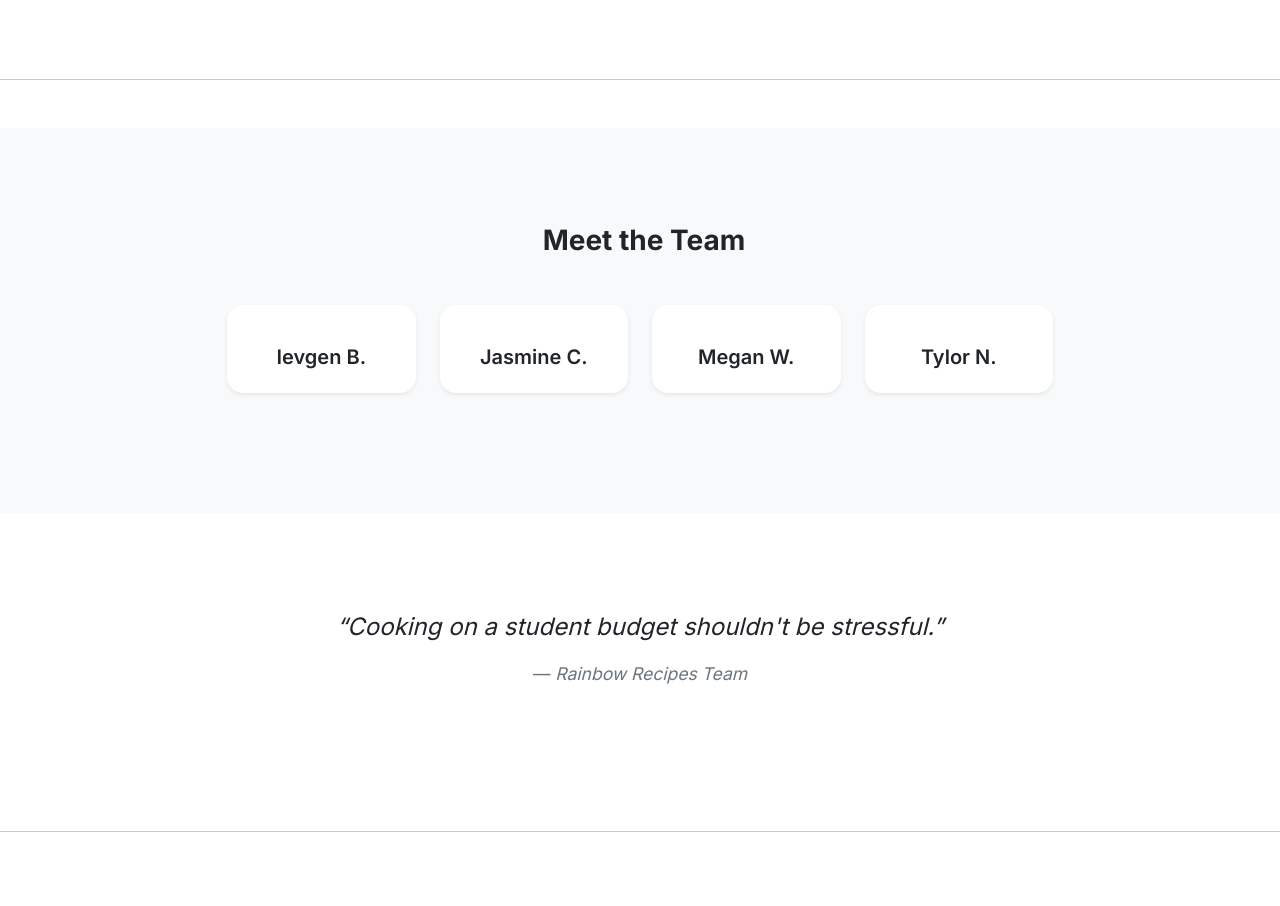
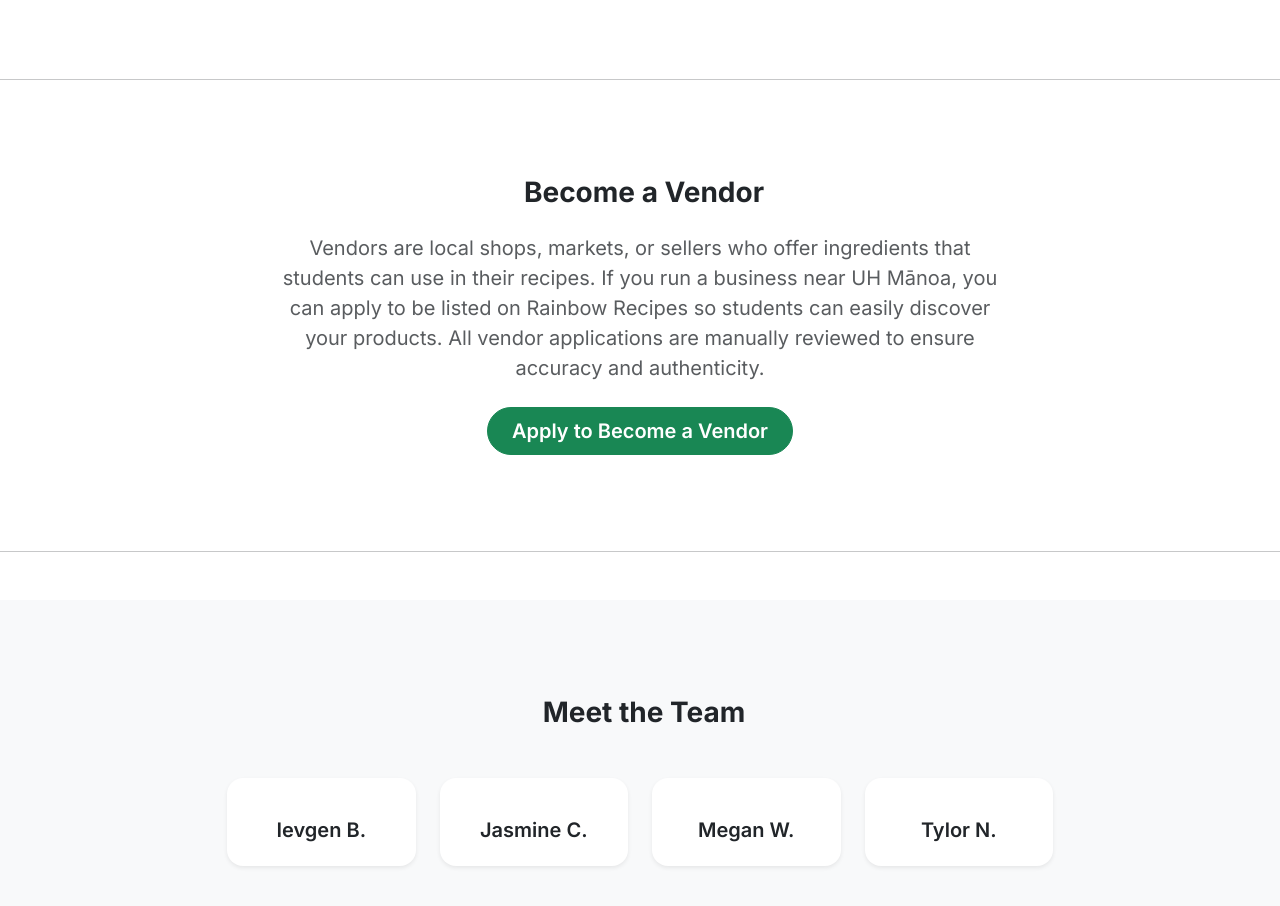
Before and after one commit to rainbow-recipes/rainbow-recipes, a Next.js app: page /about in a window 1280 px wide. Shown: the part 2820-3726 px from the top of the page. Built offline with nearby package versions, Linux system fonts and the light colour scheme; no server answers.

Commit message:
Add become vendor section to about page

```diff
--- a/src/app/about/page.tsx
+++ b/src/app/about/page.tsx
@@ -240,6 +240,31 @@
 
       <hr className="my-5" />
 
+      {/* Become a Vendor Section */}
+      <div className="container py-5 fade-in">
+        <Row className="justify-content-center">
+          <Col lg={8} className="text-center">
+            <h3 className="fw-bold mb-4">
+              <i className="bi bi-shop me-2 text-success" />
+              Become a Vendor
+            </h3>
+            <p className="text-muted fs-5 mb-4 lh-base">
+              Vendors are local shops, markets, or sellers who offer ingredients that students can use in their recipes.
+              If you run a business near UH Mānoa, you can apply to be listed on Rainbow Recipes so students can easily
+              discover your products. All vendor applications are manually reviewed to ensure accuracy and authenticity.
+            </p>
+            <Link
+              href="/merchant-signup"
+              className="btn btn-success btn-lg rounded-pill px-4 text-decoration-none fw-semibold"
+            >
+              Apply to Become a Vendor
+            </Link>
+          </Col>
+        </Row>
+      </div>
+
+      <hr className="my-5" />
+
       {/* Meet the Team Section */}
       <div className="py-5 fade-in" style={{ backgroundColor: '#f8f9fa' }}>
         <Container className="py-5" style={{ maxWidth: '850px' }}>
```
